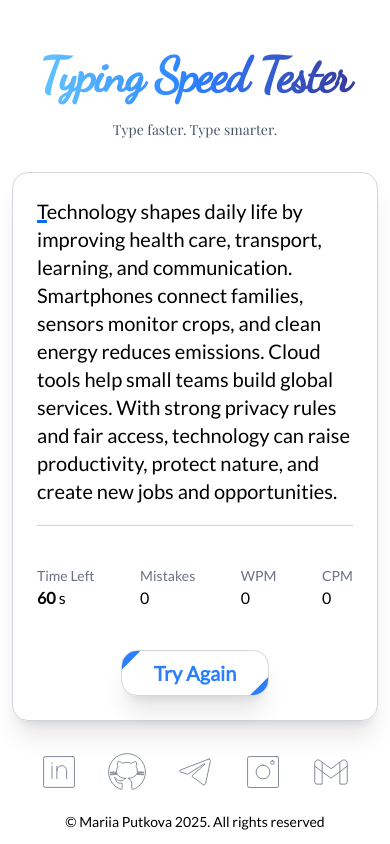
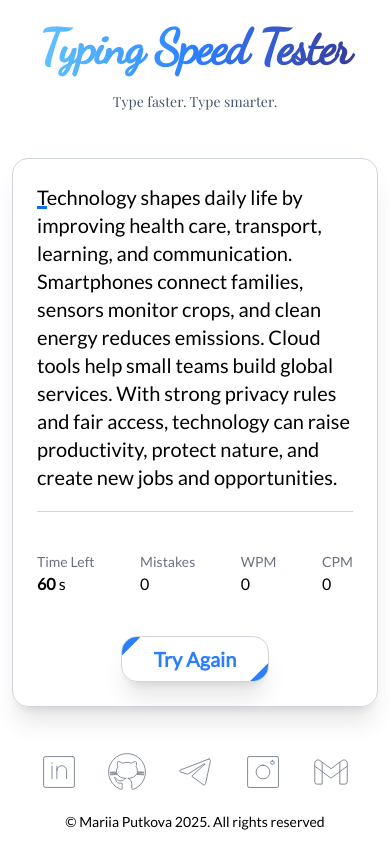
Before and after one commit to PutkovaMariia/typing-speed-tester, a Next.js app: page / in a window 390 px wide. Built offline with nearby package versions, Linux system fonts and the light colour scheme.

Commit message:
refactored header style

```diff
--- a/src/components/organizms/Header.tsx
+++ b/src/components/organizms/Header.tsx
@@ -2,7 +2,7 @@ import { content } from "@/const/contentTyped";
 
 export default function Header() {
   return (
-    <header className="w-full max-w-3xl mx-auto text-center pt-10">
+    <header className="w-full max-w-3xl mx-auto text-center pt-3 lg:pt-10">
       <h1
         className="font-dancingScript text-5xl lg:text-7xl font-extrabold tracking-tight
                      text-transparent bg-clip-text bg-gradient-to-r
```
